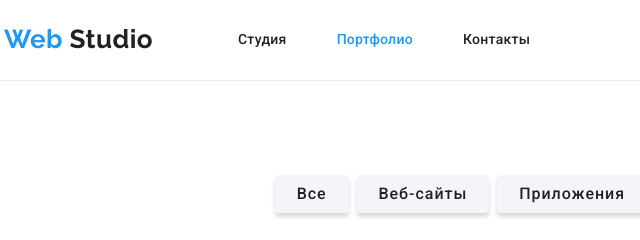
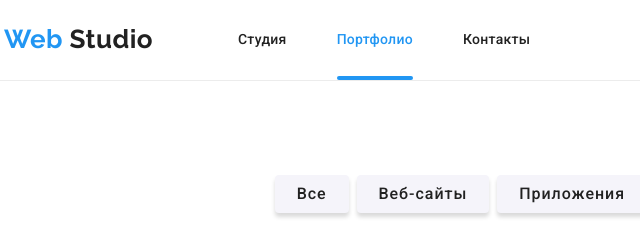
Before and after one commit to skrypkasv/goit-markup-hw-05, a plain HTML site: page portfolio.html in a window 1280 px wide. Shown: the top 240 px of the page, 51-691 px from the left. Drawn offline with nearby package versions, Linux system fonts and the light colour scheme.

Commit message:
Fixes header's style

```diff
--- a/css/style.css
+++ b/css/style.css
@@ -10,6 +10,7 @@
   --project-bdr-color: #eeeeee;
   --sec-clients-bdr-color: #afb1b8;
   --footer-bdr-color: rgba(255, 255, 255, 0.1);
+  --time-function: cubic-bezier(0.4, 0, 0.2, 1);
 }
 /*  */
 /*  */
@@ -200,8 +201,37 @@ body {
   color: var(--accent-color);
 }
 .site-nav .link.current {
+  position: relative;
   color: var(--accent-color);
 }
+.site-nav .link.current::after {
+  position: absolute;
+  bottom: 0px;
+  content: '';
+  display: block;
+  width: 100%;
+  height: 4px;
+  background-color: var(--accent-color);
+  border-radius: 2px;
+}
+
+/* .site-nav .link::after {
+  position: absolute;
+  bottom: 0px;
+  content: '';
+  display: block;
+  width: 100%;
+  height: 4px;
+  background-color: var(--accent-color);
+  border-radius: 2px;
+  opacity: 0;
+
+  transition: opacity 250ms cubic-bezier(0.4, 0, 0.2, 1);
+}
+.site-nav .link:hover::after {
+  opacity: 1;
+} */
+
 .mail,
 .tel {
   padding-top: 32px;
```
